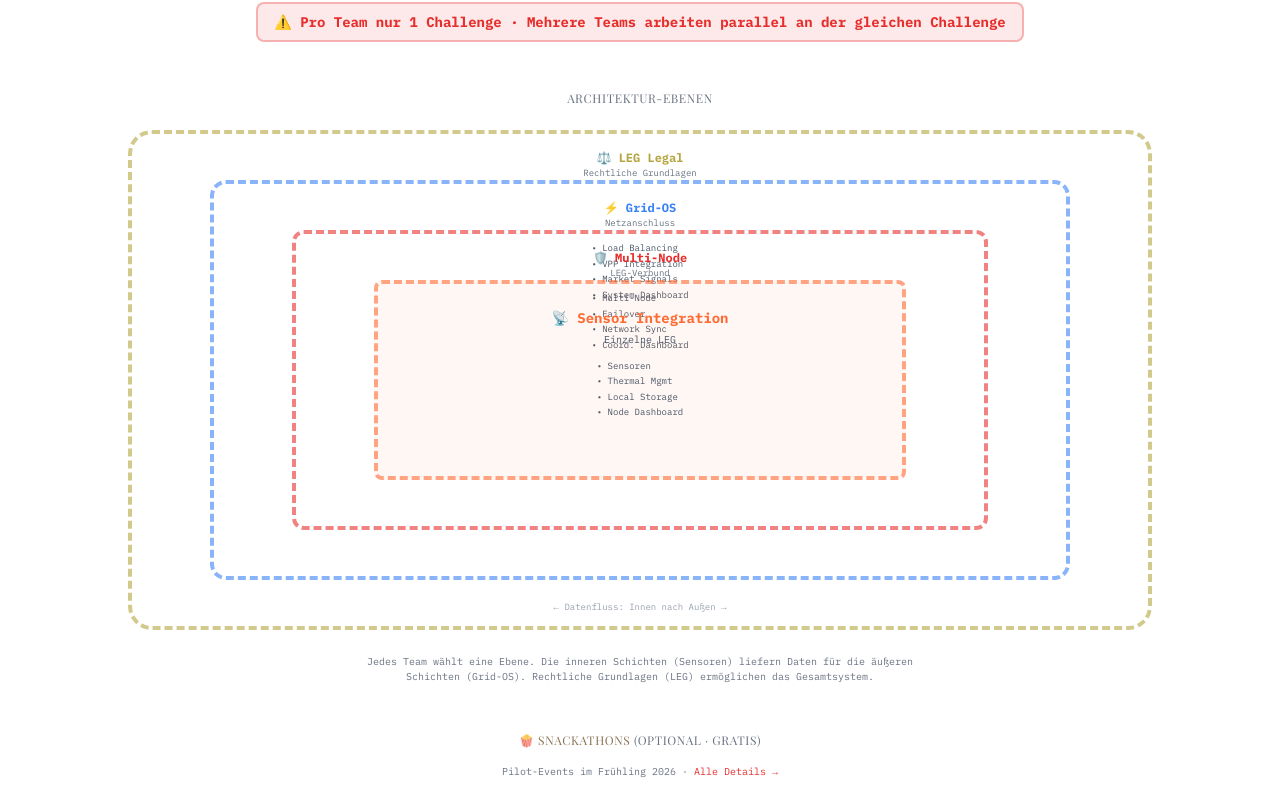
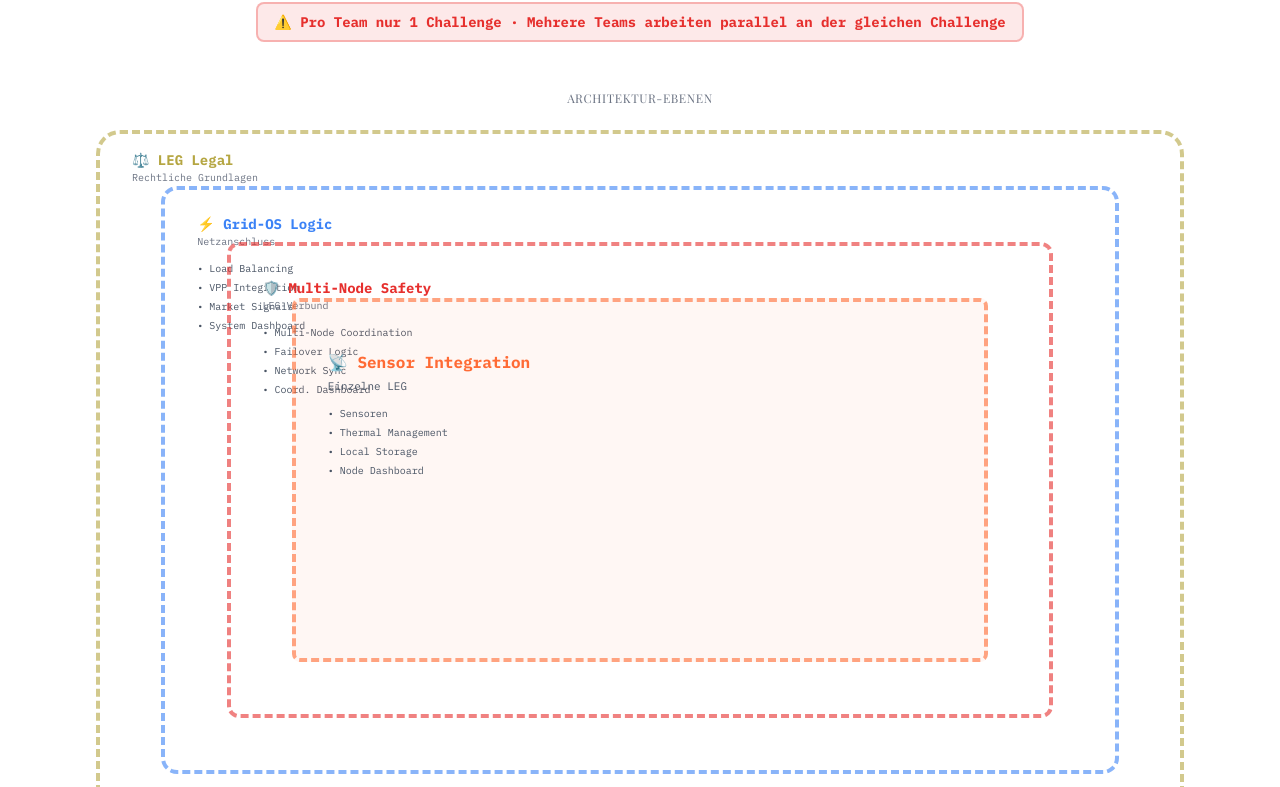
Before and after one commit to wgusta/sihlhack, a Next.js app: page /challenges in a window 1280 px wide. Shown: the part 1600-2387 px from the top of the page. Built offline with nearby package versions, Linux system fonts and the light colour scheme.

Commit message:
Fix desktop Zwiebel: increase height, space layers, left-align text

```diff
--- a/app/challenges/page.tsx
+++ b/app/challenges/page.tsx
@@ -235,24 +235,21 @@ export default function ChallengesPage() {
               </h3>
 
               {/* Desktop Version - Nested Boxes */}
-              <div className="hidden md:block relative w-full max-w-5xl mx-auto" style={{ height: '500px' }}>
+              <div className="hidden md:block relative w-full max-w-6xl mx-auto" style={{ height: '700px' }}>
                 {/* Layer 4 (Outermost): LEG Legal - Rechtliche Grundlagen */}
-                <div className="absolute inset-0 rounded-3xl border-4 border-dashed border-industrial-gold/60 flex items-start justify-center">
-                  <div className="mt-4">
-                    <div className="text-center">
-                      <div className="font-mono text-xs text-industrial-gold font-bold">⚖️ LEG Legal</div>
-                      <div className="font-mono text-[9px] text-gray-500">Rechtliche Grundlagen</div>
-                    </div>
+                <div className="absolute inset-0 rounded-3xl border-4 border-dashed border-industrial-gold/60">
+                  <div className="absolute top-4 left-8">
+                    <div className="font-mono text-sm text-industrial-gold font-bold">⚖️ LEG Legal</div>
+                    <div className="font-mono text-[10px] text-gray-500">Rechtliche Grundlagen</div>
                   </div>
                 </div>
 
                 {/* Layer 3: Grid-OS Logic - Netzanschluss */}
-                <div className="absolute inset-x-[8%] inset-y-[10%] rounded-2xl border-4 border-dashed border-compute-blue/60">
-                  <div className="mt-4 text-center">
-                    <div className="font-mono text-xs text-compute-blue font-bold">⚡ Grid-OS</div>
-                    <div className="font-mono text-[9px] text-gray-500 mb-2">Netzanschluss</div>
-                    <div className="flex justify-center gap-6 mt-3">
-                      <ul className="font-mono text-[9px] text-gray-600 text-left space-y-0.5">
+                <div className="absolute inset-x-[6%] inset-y-[8%] rounded-2xl border-4 border-dashed border-compute-blue/60">
+                  <div className="absolute top-6 left-8">
+                    <div className="font-mono text-sm text-compute-blue font-bold">⚡ Grid-OS Logic</div>
+                    <div className="font-mono text-[10px] text-gray-500 mb-3">Netzanschluss</div>
+                    <ul className="font-mono text-[10px] text-gray-600 text-left space-y-1 mt-2">
                       <li>• Load Balancing</li>
                       <li>• VPP Integration</li>
                       <li>• Market Signals</li>
@@ -260,43 +257,38 @@ export default function ChallengesPage() {
                     </ul>
                   </div>
                 </div>
-                </div>
 
                 {/* Layer 2: Multi-Node Safety - LEG-Verbund */}
-                <div className="absolute inset-x-[16%] inset-y-[20%] rounded-xl border-4 border-dashed border-sihl-red/60">
-                  <div className="mt-4 text-center">
-                    <div className="font-mono text-xs text-sihl-red font-bold">🛡️ Multi-Node</div>
-                    <div className="font-mono text-[9px] text-gray-500 mb-2">LEG-Verbund</div>
-                    <div className="flex justify-center gap-6 mt-3">
-                      <ul className="font-mono text-[9px] text-gray-600 text-left space-y-0.5">
-                        <li>• Multi-Node</li>
-                        <li>• Failover</li>
+                <div className="absolute inset-x-[12%] inset-y-[16%] rounded-xl border-4 border-dashed border-sihl-red/60">
+                  <div className="absolute top-8 left-8">
+                    <div className="font-mono text-sm text-sihl-red font-bold">🛡️ Multi-Node Safety</div>
+                    <div className="font-mono text-[10px] text-gray-500 mb-3">LEG-Verbund</div>
+                    <ul className="font-mono text-[10px] text-gray-600 text-left space-y-1 mt-2">
+                      <li>• Multi-Node Coordination</li>
+                      <li>• Failover Logic</li>
                       <li>• Network Sync</li>
                       <li>• Coord. Dashboard</li>
                     </ul>
                   </div>
                 </div>
-                </div>
 
                 {/* Layer 1 (Innermost): Sensor Integration - Einzelne LEG */}
-                <div className="absolute inset-x-[24%] inset-y-[30%] rounded-lg border-4 border-dashed border-thermal-orange/60 bg-thermal-orange/5">
-                  <div className="text-center pt-6">
-                    <div className="font-mono text-sm text-thermal-orange font-bold">📡 Sensor Integration</div>
-                    <div className="font-mono text-[10px] text-gray-600 mt-1 mb-3">Einzelne LEG</div>
-                    <div className="flex justify-center gap-6">
-                      <ul className="font-mono text-[9px] text-gray-600 text-left space-y-0.5">
+                <div className="absolute inset-x-[18%] inset-y-[24%] rounded-lg border-4 border-dashed border-thermal-orange/60 bg-thermal-orange/5">
+                  <div className="absolute top-12 left-8">
+                    <div className="font-mono text-base text-thermal-orange font-bold">📡 Sensor Integration</div>
+                    <div className="font-mono text-[11px] text-gray-600 mt-1 mb-3">Einzelne LEG</div>
+                    <ul className="font-mono text-[10px] text-gray-600 text-left space-y-1 mt-3">
                       <li>• Sensoren</li>
-                        <li>• Thermal Mgmt</li>
+                      <li>• Thermal Management</li>
                       <li>• Local Storage</li>
                       <li>• Node Dashboard</li>
                     </ul>
                   </div>
                 </div>
-                </div>
 
                 {/* Arrows showing data flow */}
-                <div className="absolute bottom-4 left-1/2 -translate-x-1/2 text-center">
-                  <div className="font-mono text-[9px] text-gray-400">
+                <div className="absolute bottom-6 left-1/2 -translate-x-1/2 text-center">
+                  <div className="font-mono text-xs text-gray-400">
                     ← Datenfluss: Innen nach Außen →
                   </div>
                 </div>
```
Lines whose indentation alone changed are shown as unchanged.
